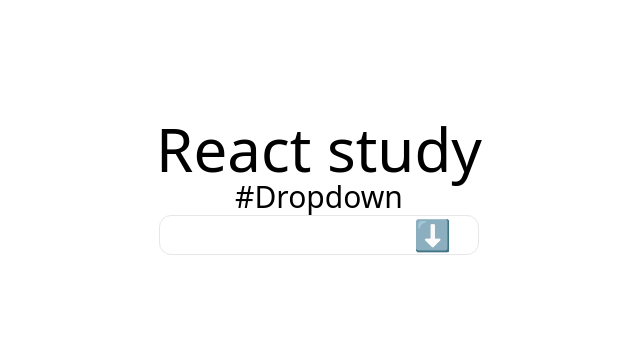
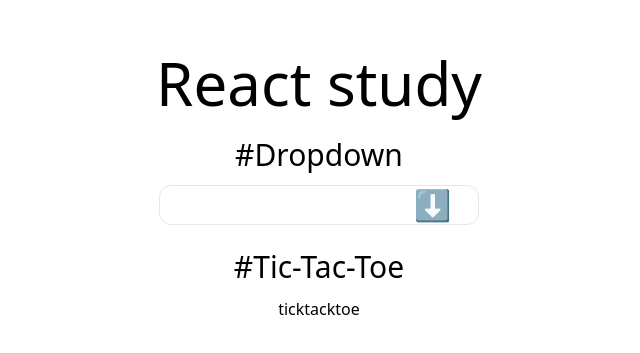
Before and after one commit to hodeethelion/reactdocumentstudy, a React (Create React App) app: page / in a window 1280 px wide. Shown: the part 213-566 px from the top of the page, without its empty margins (321-961 px from the left). Built offline with nearby package versions, Linux system fonts and the light colour scheme.

Commit message:
init: ticktacktoe component init

```diff
--- a/src/App.jsx
+++ b/src/App.jsx
@@ -1,11 +1,14 @@
 import Dropdownsample from "./Dropdownsample.jsx";
+import Tictactoesample from "./Ticktacktoesample.jsx"
 
 function App() {
   return (
     <div className="App flex flex-col justify-center items-center h-screen w-screen">
       <h1 className="text-6xl">React study</h1>
-      <div className="text-3xl font-light">#Dropdown</div>
+      <div className="text-3xl font-light mt-6 mb-3">#Dropdown</div>
       <Dropdownsample />
+      <div className="text-3xl font-light mt-6 mb-3">#Tic-Tac-Toe</div>
+      <Tictactoesample/>
     </div>
   );
 }
--- /dev/null
+++ b/src/Ticktacktoesample.jsx
@@ -0,0 +1,11 @@
+import React from 'react';
+
+const Ticktacktoesample = () => {
+  return (
+    <div>
+      ticktacktoe
+    </div>
+  );
+};
+
+export default Ticktacktoesample;
```
